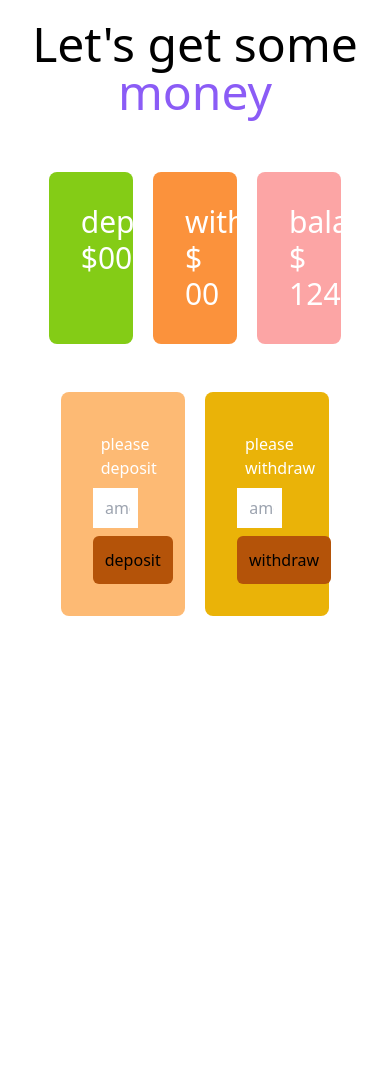
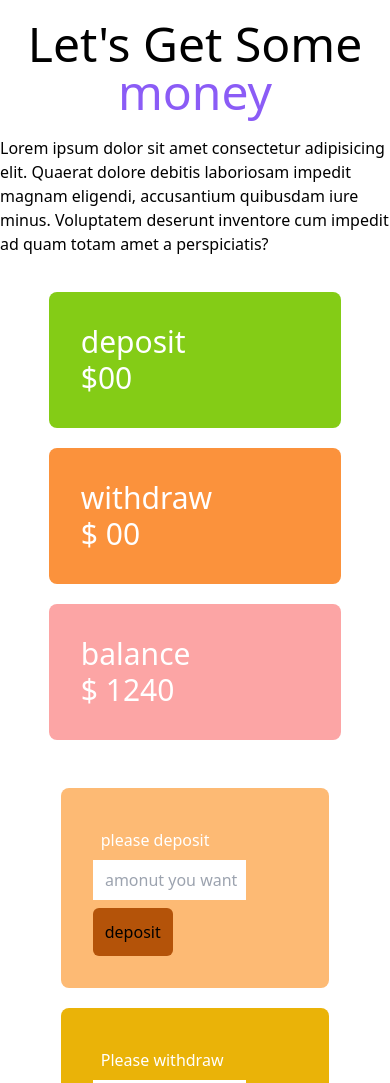
Before and after one commit to programmerrabbanii/daynamic-, a plain HTML site: page web.html in a window 390 px wide. Shown: the top 1083 px of the page. Before the commit the page ends 844 px from the top, so only its background shows below. Drawn offline with nearby package versions, Linux system fonts and the light colour scheme.

Commit message:
added the secend section

```diff
--- a/web.html
+++ b/web.html
@@ -8,12 +8,12 @@
 </head>
 <body>
    <header>
-    <h2 class="text-center text-capitalize text-5xl p-5">Let's get some <span class="text-violet-500" >money</span></h2>
-
+    <h2 class="text-center text-capitalize text-5xl p-5">Let's Get Some <span class="text-violet-500" >money</span></h2>
+     <p>Lorem ipsum dolor sit amet consectetur adipisicing elit. Quaerat dolore debitis laboriosam impedit magnam eligendi, accusantium quibusdam iure minus. Voluptatem deserunt inventore cum impedit ad quam totam amet a perspiciatis?</p>
    </header>
    <main>
     <section>
-       <div class="w-9/12 mx-auto grid grid-cols-3 text-white text-3xl mt-9 gap-5">
+       <div class="w-9/12 mx-auto grid  md:grid-cols-2  lg:grid-cols-3 text-white text-3xl mt-9 gap-5">
         <div class="bg-lime-500 p-8 rounded-lg">
             <h3>deposit</h3>
             <h2>$<span id="total-amount">00</span></h2>
@@ -34,7 +34,7 @@
     <!-- deposit section here -->
 
     <section>
-        <div class="w-9/12 mx-auto grid grid-cols-2  text-1xl mt-9 gap-5 p-3 ">
+        <div class="w-9/12 mx-auto  grid md:grid-cols-2  text-1xl mt-9 gap-5 p-3 ">
             <div class=" bg-orange-300 p-8 rounded-lg ">
                 <h3 class="text-white p-2"> please deposit</h3>
                 <input id="deposit-text" class="w-9/12 p-2" type="text" placeholder=" amonut you want to deposit;">
@@ -42,7 +42,7 @@
             </div>
 
             <div class=" bg-yellow-500 p-8 rounded-lg">
-                <h3 class="p-2 text-white"> please withdraw</h3>
+                <h3 class="p-2 text-white"> Please withdraw</h3>
                 <input id="widthdraw-input" class="w-9/12  p-2" type="text" placeholder=" amonut you want to widthdraw ;">
                 <button id="widthdraw" class=" bg-amber-700 p-3 rounded-md block w-30 mt-2 ">withdraw</button>
             </div>
```
Also changed, not shown: index.html (+1 -1 lines), js/bank.js (+2 -5 lines).
